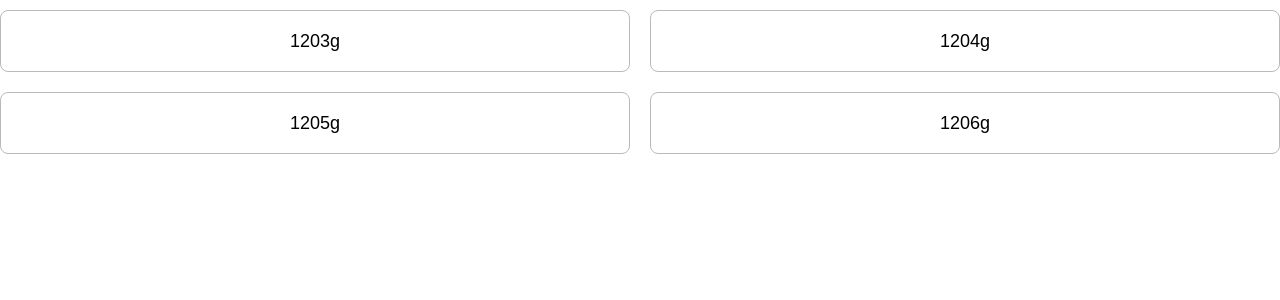
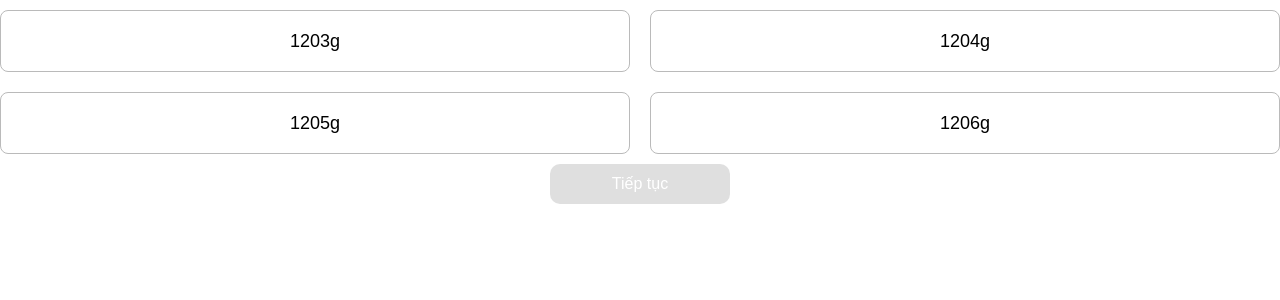
Before and after one commit to minhlexuan1909/clevai-clone, a React (Create React App) app: page /quiz in a window 1280 px wide. Shown: the top 300 px of the page. Built offline with nearby package versions, Linux system fonts and the light colour scheme; no server answers; a web font is replaced by a local one.

Commit message:
[UPDATE] Select option UI logic and Continue btn

```diff
--- a/src/modules/quiz/pages/QuizPage/QuizPage.css
+++ b/src/modules/quiz/pages/QuizPage/QuizPage.css
@@ -4,4 +4,5 @@
   flex-direction: row;
   column-gap: 20px;
   flex-wrap: wrap;
+  justify-content: center;
 }
--- a/src/modules/quiz/pages/QuizPage/QuizPage.tsx
+++ b/src/modules/quiz/pages/QuizPage/QuizPage.tsx
@@ -1,11 +1,15 @@
-import React, { SyntheticEvent, useState } from "react";
+import "./QuizPage.css";
+
+import React, { useState } from "react";
+
+import ButtonContinue from "../../components/ButtonContinue/ButtonContinue";
 import QuizOption from "../../components/QuizOption/QuizOption";
-
-import "./QuizPage.css";
 
 const QuizPage: React.FC = () => {
   const [isAnswered, setIsAnswered] = useState<boolean>(false);
   const [selectedOption, setSelectedOption] = useState<null | number>(null);
+  const [isSelectedCorrect, setIsSelectedCorrect] = useState<boolean>(false);
+  const isOptionSelected = selectedOption !== null;
   const quizOptions = [
     { id: 1, description: "1203g", isCorrect: true },
     { id: 2, description: "1204g", isCorrect: false },
@@ -13,8 +17,18 @@ const QuizPage: React.FC = () => {
     { id: 4, description: "1206g", isCorrect: false },
   ];
 
-  const handleSelectOption = (idQuiz: number) => {
-    setSelectedOption(idQuiz);
+  const handleSelectOption = (
+    idQuizOption: number,
+    isQuizOptionCorrect: boolean
+  ) => {
+    if (!isAnswered) {
+      setSelectedOption(idQuizOption);
+      setIsSelectedCorrect(isQuizOptionCorrect);
+    }
+  };
+
+  const handleButtonContinueClick = () => {
+    setIsAnswered(true);
   };
 
   return (
@@ -25,11 +39,19 @@ const QuizPage: React.FC = () => {
           isSelected={quiz.id === selectedOption}
           isAnswered={isAnswered}
           isCorrect={quiz.isCorrect}
-          onClick={() => handleSelectOption(quiz.id)}
+          onClick={() => handleSelectOption(quiz.id, quiz.isCorrect)}
         >
           {quiz.description}
         </QuizOption>
       ))}
+      <ButtonContinue
+        isCompleteAnswer={isOptionSelected}
+        isAnswered={isAnswered}
+        isAnsweredCorrect={isAnswered && isSelectedCorrect}
+        onClick={handleButtonContinueClick}
+      >
+        Tiếp tục
+      </ButtonContinue>
     </div>
   );
 };
```
